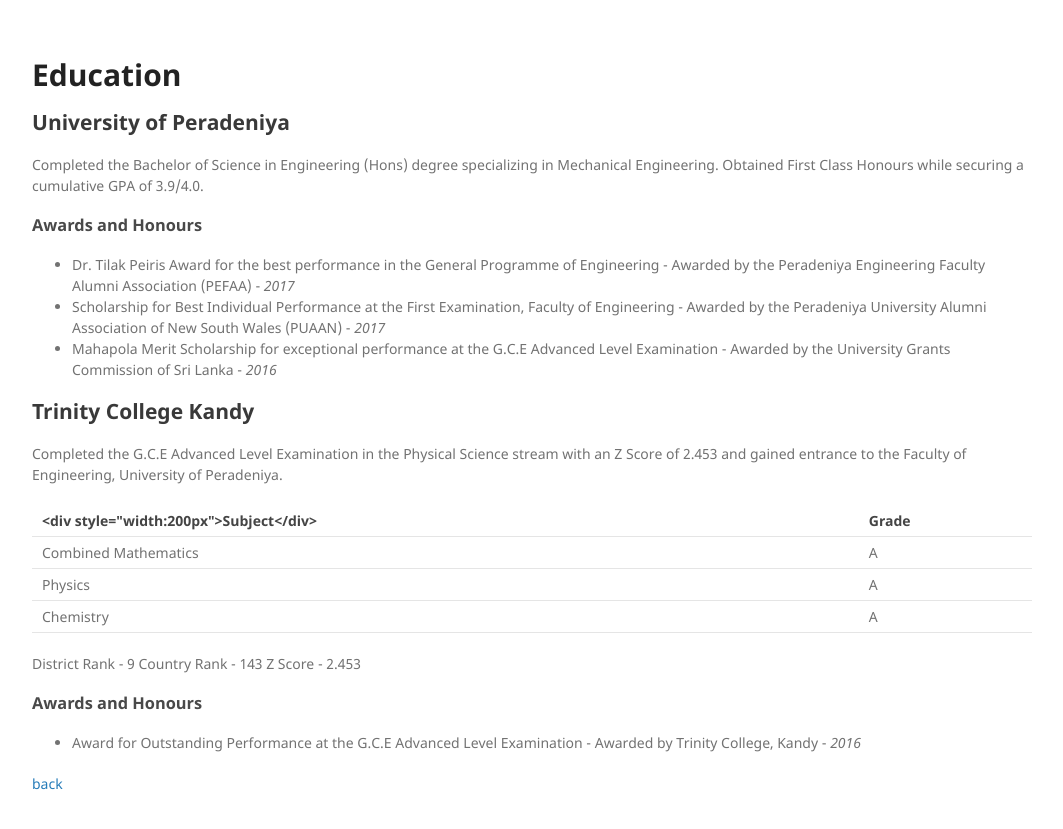
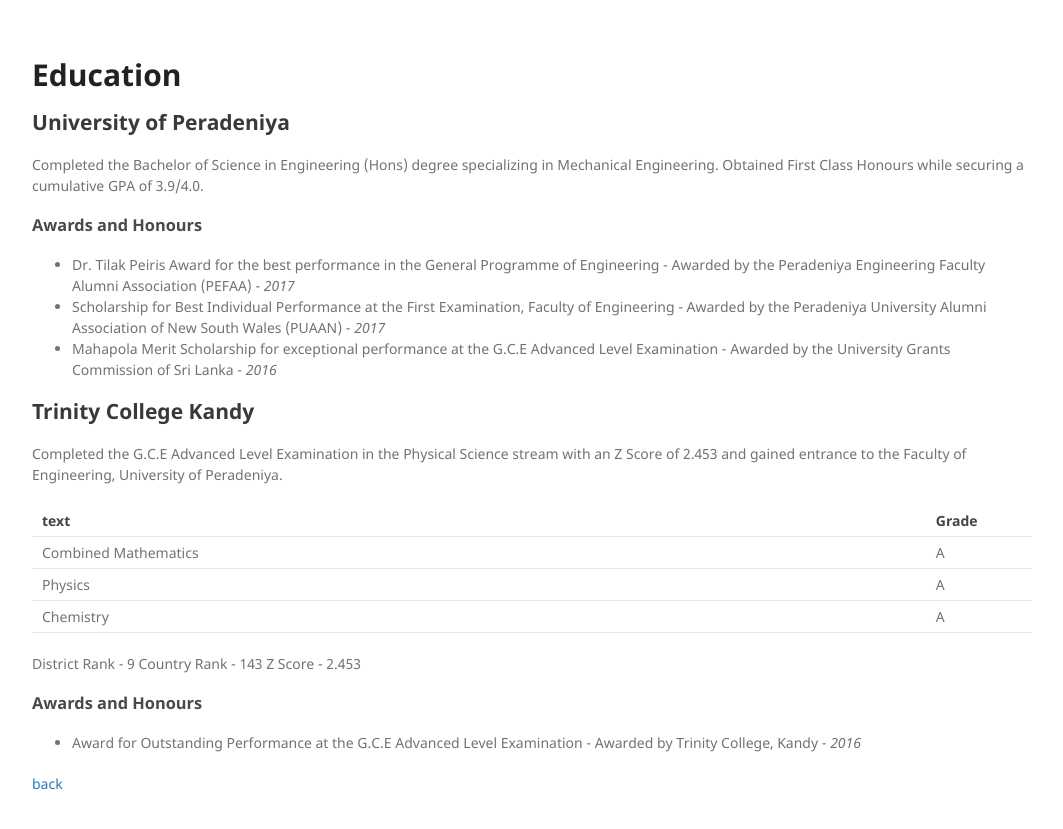
Before and after one commit to rajinthss/rajinthss.github.io, a Jekyll site: the page built from education.md, in a window 1280 px wide. Shown: the top 829 px of the page, without its empty margins (178-1241 px from the left). Built offline with Jekyll 4.4.1, drawn with Linux system fonts in a browser that asks for light colours; our own code applies the rules of GitHub Pages for plain Markdown files.

Commit message:
Update education.md

```diff
--- a/education.md
+++ b/education.md
@@ -18,7 +18,7 @@ Completed the Bachelor of Science in Engineering (Hons) degree specializing in M
 
 Completed the G.C.E Advanced Level Examination in the Physical Science stream with an Z Score of 2.453 and gained entrance to the Faculty of Engineering, University of Peradeniya.
 
-| <div style="width:200px">Subject</div>  | Grade |
+| <span style="display: inline-block; width:500px">text</span>  | Grade |
 | --- | --- |
 | Combined Mathematics  | A  |
 | Physics  | A |
```
